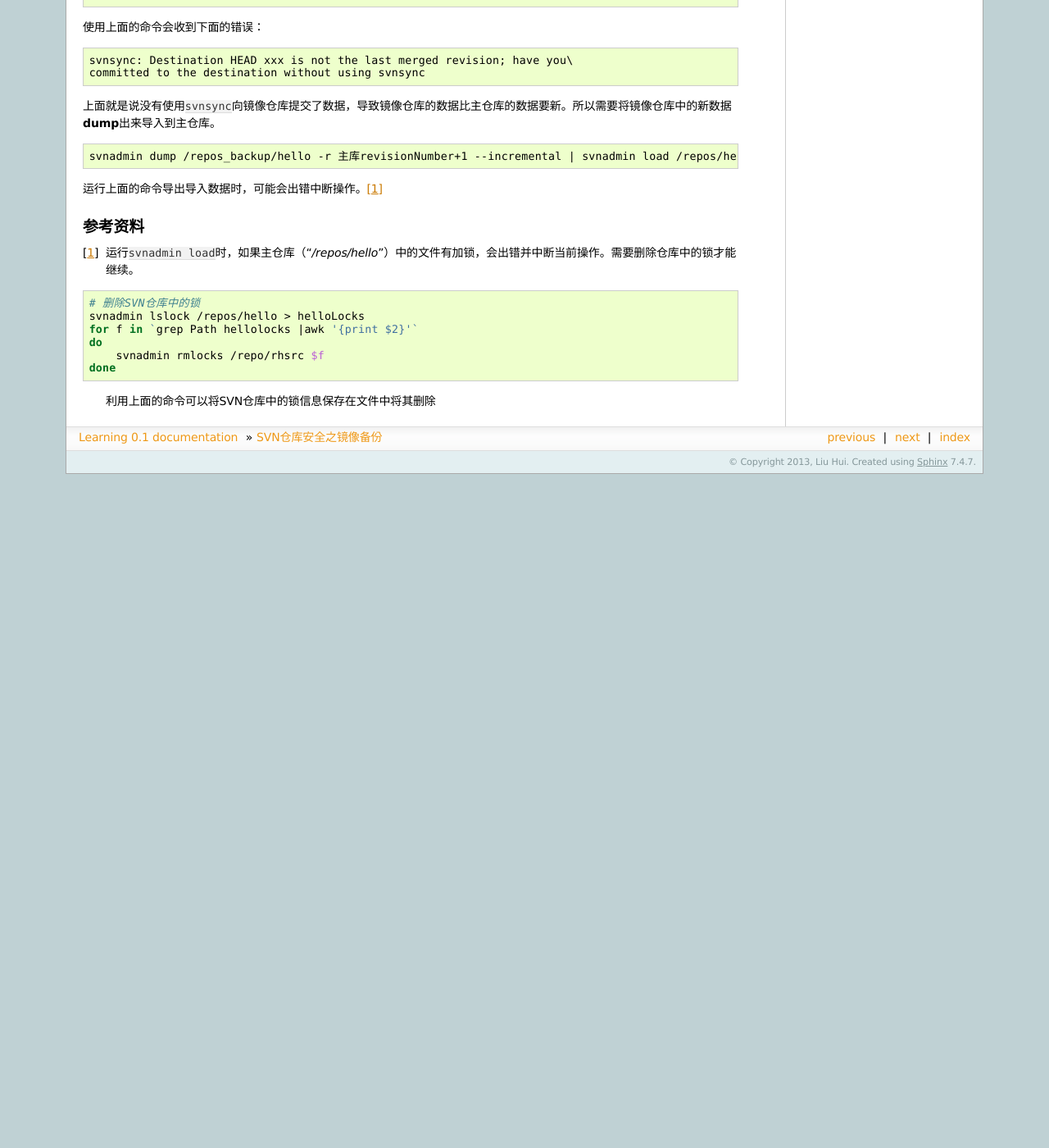
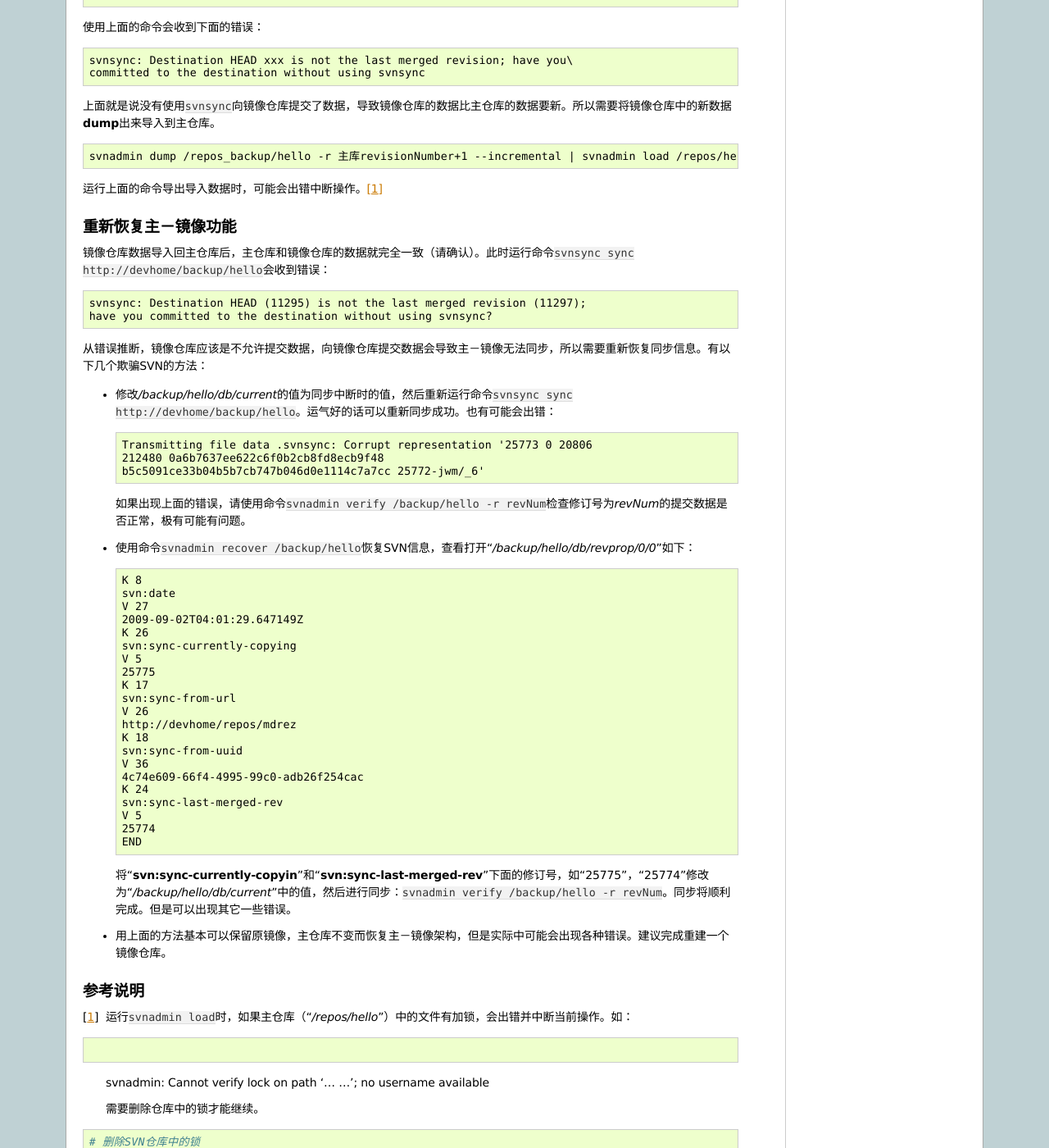
Before and after one commit to huiliu/learning.docs.hui, a Sphinx documentation site: the page built from source/svn_mirror.rst, in a window 1280 px wide and 1400 px high, scrolled down 1695 px. Shown: the whole window at 82% size. Built offline with Sphinx 7.4.7, drawn with Linux system fonts in a browser that asks for light colours; formulas are drawn with MathJax 3; before the commit the page ends 2273 px from its top, so only the background shows below that.

Commit message:
UPDATE SVN MASTER-MIRROR

```diff
--- a/source/svn_mirror.rst
+++ b/source/svn_mirror.rst
@@ -122,11 +122,78 @@ SVN仓库安全之镜像备份
 
 运行上面的命令导出导入数据时，可能会出错中断操作。\ [#]_
 
+重新恢复主－镜像功能
+=======================
+镜像仓库数据导入回主仓库后，主仓库和镜像仓库的数据就完全一致（请确认）。此时运\
+行命令\ ``svnsync sync http://devhome/backup/hello``\ 会收到错误：
 
-参考资料
+.. code-block:: text
+
+    svnsync: Destination HEAD (11295) is not the last merged revision (11297);
+    have you committed to the destination without using svnsync?
+
+从错误推断，镜像仓库应该是不允许提交数据，向镜像仓库提交数据会导致主－镜像无法\
+同步，所以需要重新恢复同步信息。有以下几个欺骗SVN的方法：
+
+*   修改\ */backup/hello/db/current*\ 的值为同步中断时的值，然后重新运行命令\
+    ``svnsync sync http://devhome/backup/hello``\ 。运气好的话可以重新同步成\
+    功。\ 也有可能会出错：
+
+    .. code-block:: text
+
+        Transmitting file data .svnsync: Corrupt representation '25773 0 20806
+        212480 0a6b7637ee622c6f0b2cb8fd8ecb9f48
+        b5c5091ce33b04b5b7cb747b046d0e1114c7a7cc 25772-jwm/_6'
+
+    如果出现上面的错误，请使用命令\ ``svnadmin verify /backup/hello -r revNum``\
+    检查修订号为\ *revNum*\ 的提交数据是否正常，极有可能有问题。
+
+*   使用命令\ ``svnadmin recover /backup/hello``\ 恢复SVN信息，查看打开“\
+    */backup/hello/db/revprop/0/0*\ ”如下：
+
+    .. code-block:: text
+
+        K 8
+        svn:date
+        V 27
+        2009-09-02T04:01:29.647149Z
+        K 26
+        svn:sync-currently-copying
+        V 5
+        25775
+        K 17
+        svn:sync-from-url
+        V 26
+        http://devhome/repos/mdrez
+        K 18
+        svn:sync-from-uuid
+        V 36
+        4c74e609-66f4-4995-99c0-adb26f254cac
+        K 24
+        svn:sync-last-merged-rev
+        V 5
+        25774
+        END
+
+    将“\ **svn:sync-currently-copyin**\ ”和“\ **svn:sync-last-merged-rev**\ ”下\
+    面的修订号，如“25775”，“25774”修改为“\ */backup/hello/db/current*\ ”中的值，\
+    然后进行同步：\ ``svnadmin verify /backup/hello -r revNum``\ 。同步将顺利完\
+    成。但是可以出现其它一些错误。
+
+*   用上面的方法基本可以保留原镜像，主仓库不变而恢复主－镜像架构，但是实际中可\
+    能会出现各种错误。建议完成重建一个镜像仓库。
+
+
+参考说明
 ==========
 .. [#]  运行\ ``svnadmin load``\ 时，如果主仓库（“\ */repos/hello*\ ”）中的文件\
-        有加锁，会出错并中断当前操作。需要删除仓库中的锁才能继续。
+        有加锁，会出错并中断当前操作。如：
+
+        .. code-block:: text
+
+        svnadmin: Cannot verify lock on path '... ...'; no username available
+
+        需要删除仓库中的锁才能继续。
 
         .. code-block:: bash
 
```
